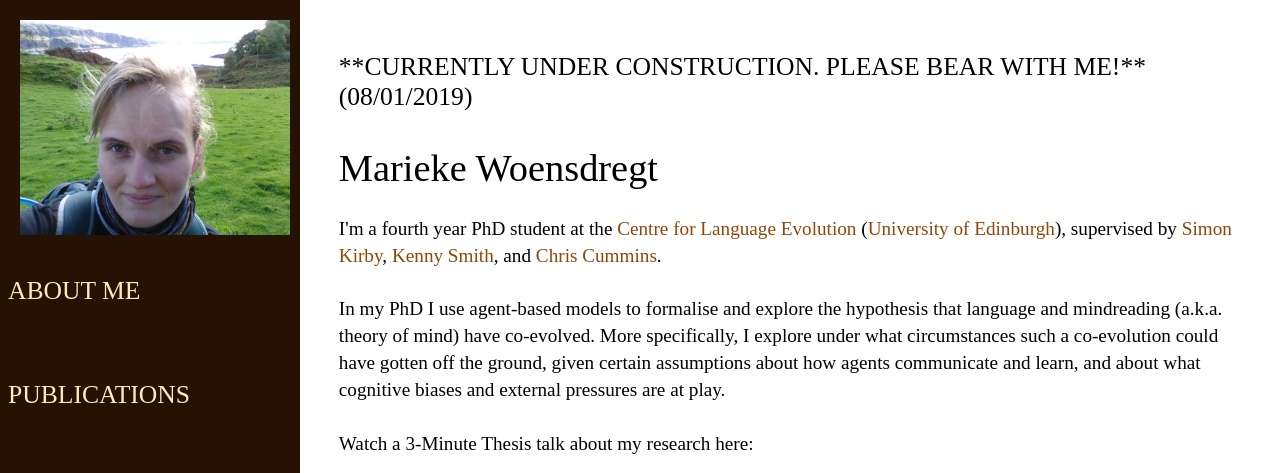
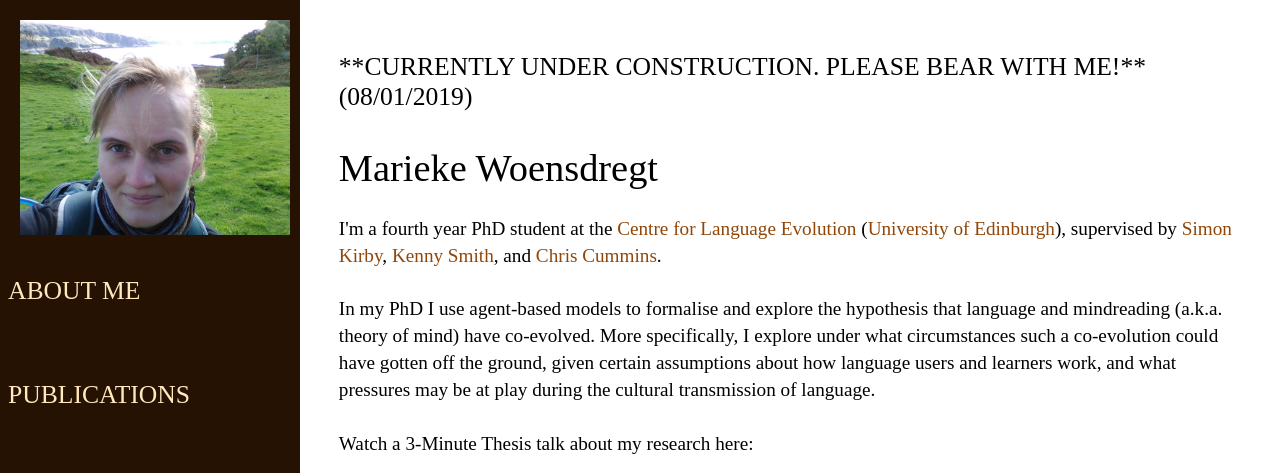
Before and after one commit to marieke-woensdregt/marieke-woensdregt.github.io, a Jekyll site: the page built from index.html, in a window 1280 px wide, cut to the strip 0-473 px from the top of the page. Built offline with Jekyll 4.4.1, drawn with Linux system fonts in a browser that asks for light colours.

Commit message:
Update index.html

```diff
--- a/index.html
+++ b/index.html
@@ -19,8 +19,8 @@ title: Marieke Woensdregt
 		In my PhD I use agent-based models to formalise and explore the hypothesis that language and mindreading
 		(a.k.a. theory of mind) have co-evolved.
 		More specifically, I explore under what circumstances such a co-evolution could have gotten off the ground,
-		given certain assumptions about how agents communicate and learn,
-		and about what cognitive biases and external pressures are at play.
+		given certain assumptions about how language users and learners work,
+		and what pressures may be at play during the cultural transmission of language.
 
 		<br />
 		<br />
```
